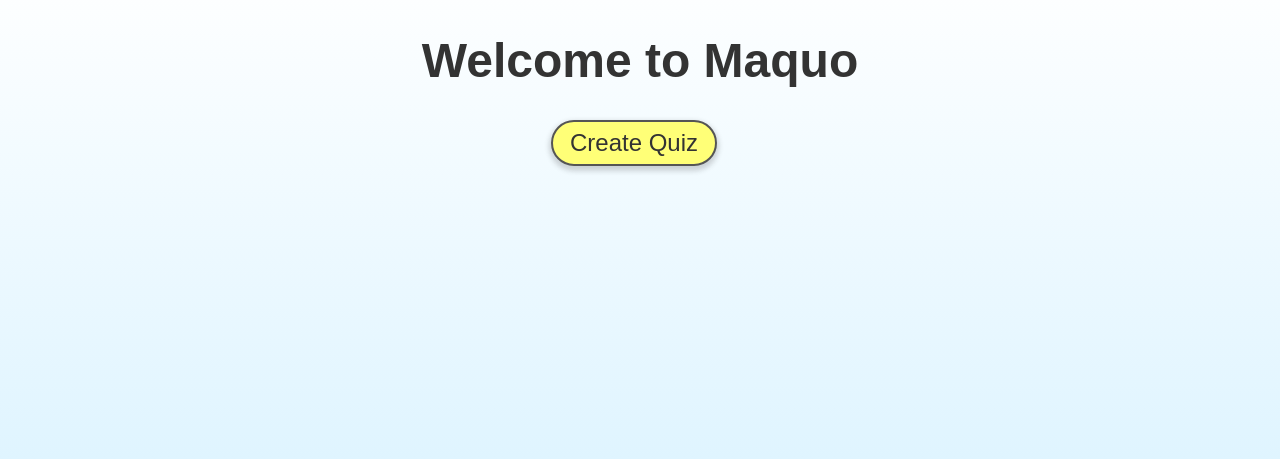
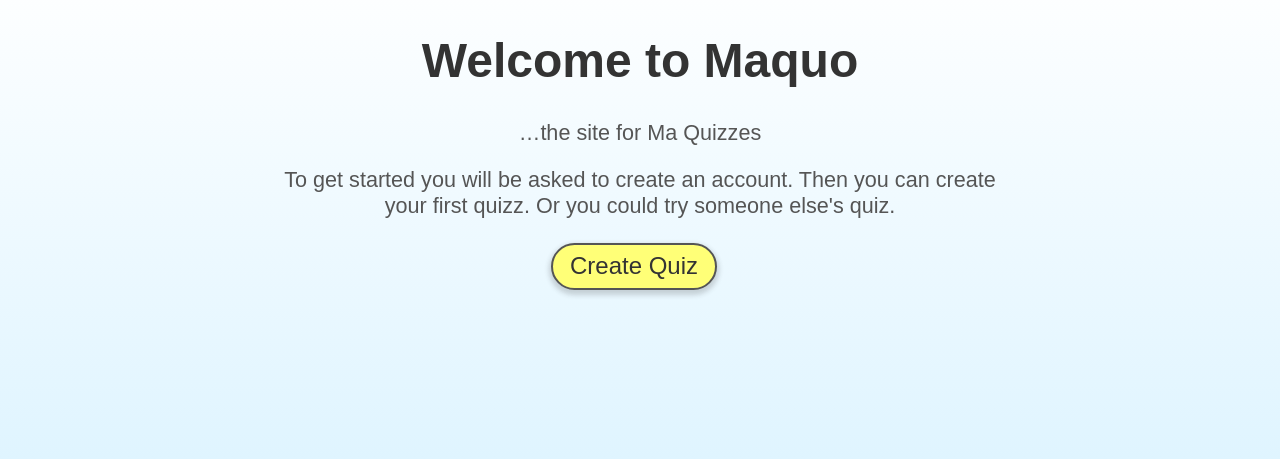
Before and after one commit to Benjamin-Davies/maquo, a PHP site: page / in a window 1280 px wide. Shown: the part 39-498 px from the top of the page. Run offline with PHP 8.4, Linux system fonts and the light colour scheme; data that the repository does not hold is empty; some libraries are stand-ins or nearby versions.

Commit message:
Add blurb on homepage

```diff
--- a/index.php
+++ b/index.php
@@ -9,6 +9,8 @@ $page_title = 'Welcome';
 
 <header class="Header MainColumn">
     <h1>Welcome to Maquo</h1>
+    <p class="blurb">&hellip;the site for Ma Quizzes</p>
+    <p class="blurb">To get started you will be asked to create an account. Then you can create your first quizz. Or you could try someone else's quiz.</p>
     <p>
         <a href="create/" class="button">Create Quiz</a>
     </p>
--- a/style.css
+++ b/style.css
@@ -88,6 +88,10 @@ h1, h3 {
 h1 .small {
   font-size: 0.8em;
   font-weight: normal;
+}
+
+.blurb {
+  font-size: 0.9em;
 }
 
 /* Card Component */
```
